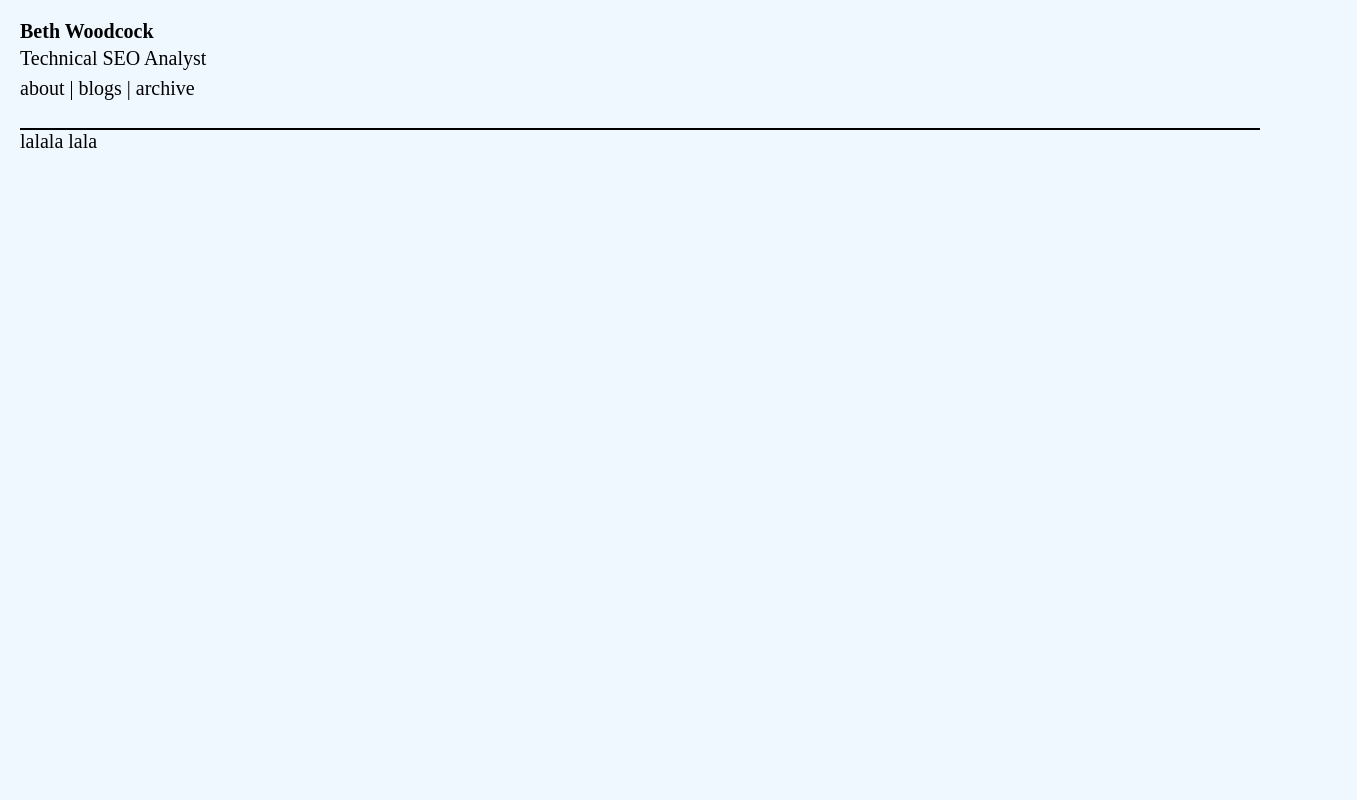
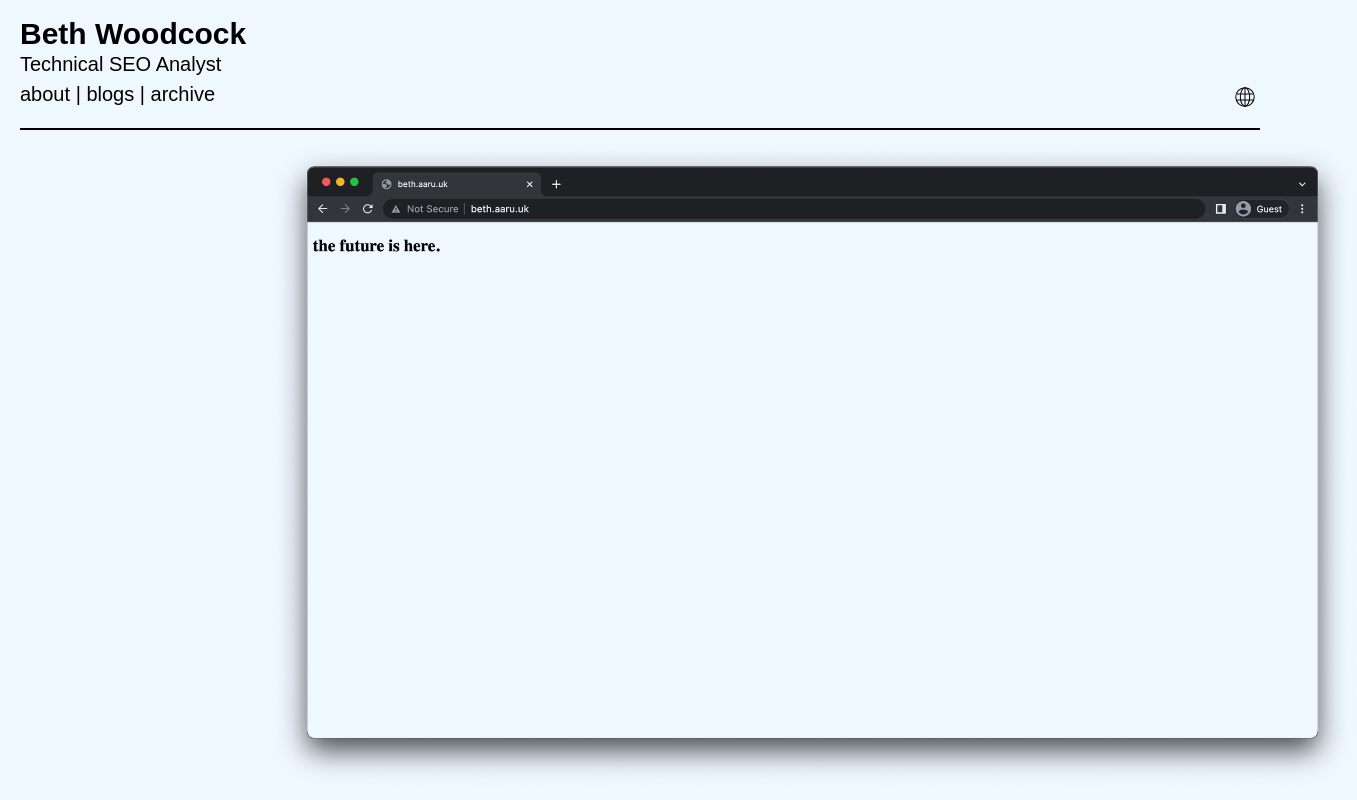
Before and after one commit to bethwoodcock/website, a plain HTML site: page index.html in a window 1280 px wide. Shown: the whole page, 1357 px wide, since content can reach past the window. Drawn offline with Linux system fonts and the light colour scheme.

Commit message:
finalising index

```diff
--- a/index.html
+++ b/index.html
@@ -45,7 +45,7 @@
   <div class="subtitle">Technical SEO Analyst</a></div>
   <p>
     <nav id="menu">
-    <ul id="menu-list">
+    <ul id="menu-list" class="show">
       <li>
         <a href="http://beth.aaru.uk/about/">about</a>
       </li>
@@ -56,15 +56,33 @@
         <a href="http://beth.aaru.uk/archive/">archive</a>
       </li>
     </ul>
+      </nav>
+      <a href="https://bit.ly/3BlDDhH">
+        <div id="lang-dot" title="LinkedIn">
+        <svg class="icon" id="globe" viewBox="0 0 19.97 19.97" xmlns="http://www.w3.org/2000/svg">
+          <circle class="stroke" cx="9.99" cy="9.99" r="9.24"></circle>
+          <ellipse class="stroke" cx="9.99" cy="9.99" rx="4.63" ry="9.24"></ellipse>
+          <line class="stroke" x1="9.99" x2="9.99" y1="0.75" y2="19.22"></line>
+          <line class="stroke" x1="18.39" x2="1.58" y1="12.99" y2="12.99"></line>
+          <line class="stroke" x1="18.39" x2="1.58" y1="6.99" y2="6.99"></line></svg>
+        </div>
+      </a>
   </nav>
 </p>
-
 </header>
 
 <!--body-->
 <body>
+<center>
+  <div class="featured-img">
+    <img alt="image" loading="lazy" src="/images/future.png"
+    width="auto"
+    height="650">
+  </div>
+</center>
 
-lalala lala
+  </section>
+
 
 </body>
 </main>
--- a/stylesheet.css
+++ b/stylesheet.css
@@ -12,7 +12,8 @@
 * {
   box-sizing: border-box;
   padding: 0;
-  margin: 0; }
+  margin: 0;
+  font-family: Arial, Helvetica, sans-serif }
 
 html {
   font-size: 20px; }
@@ -24,7 +25,12 @@ body {
 h1, h2, h3, h4, h5, h6 {
   font-weight: normal; }
 
-h1 {
+b {
+  font-size: 1.5rem;
+  line-height: 0.95;
+  text-indent: -.15rem; }
+
+  h1 {
   font-size: 2.5rem;
   line-height: 0.95;
   text-indent: -.15rem; }
@@ -123,6 +129,11 @@ main {
   left: 0;
   right: 0;
   padding: 1rem; }
+
+.featured-img {
+  max-width: 60%;
+    height: auto;
+}
 
 /*
 CATEGORY COLORS
```
Also changed, not shown: images/future.png (added).
